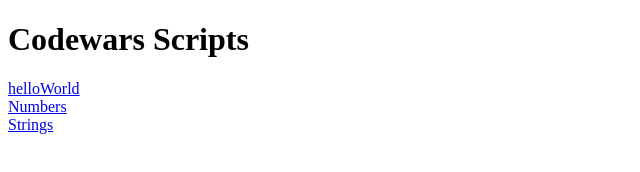
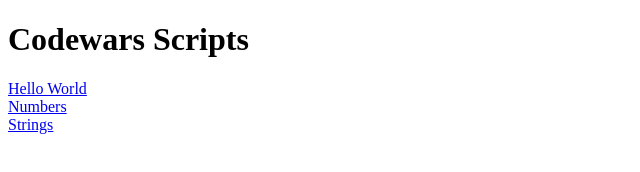
Before and after one commit to DimaKisiv/js-homework, a plain HTML site: page index.html in a window 1280 px wide. Shown: the full height of the page, 0-640 px from the left. Drawn offline with Linux system fonts and the light colour scheme.

Commit message:
Update index.html

```diff
--- a/index.html
+++ b/index.html
@@ -8,7 +8,7 @@
 <body>
 
 <h1>Codewars Scripts</h1>
-  <a href="codewars-helloWorld.js">helloWorld</a><br>
+  <a href="codewars-helloWorld.js">Hello World</a><br>
   <a href="codewars-Numbers.js">Numbers</a><br>
   <a href="codewars-Strings.js">Strings</a><br>
 </body>
```
